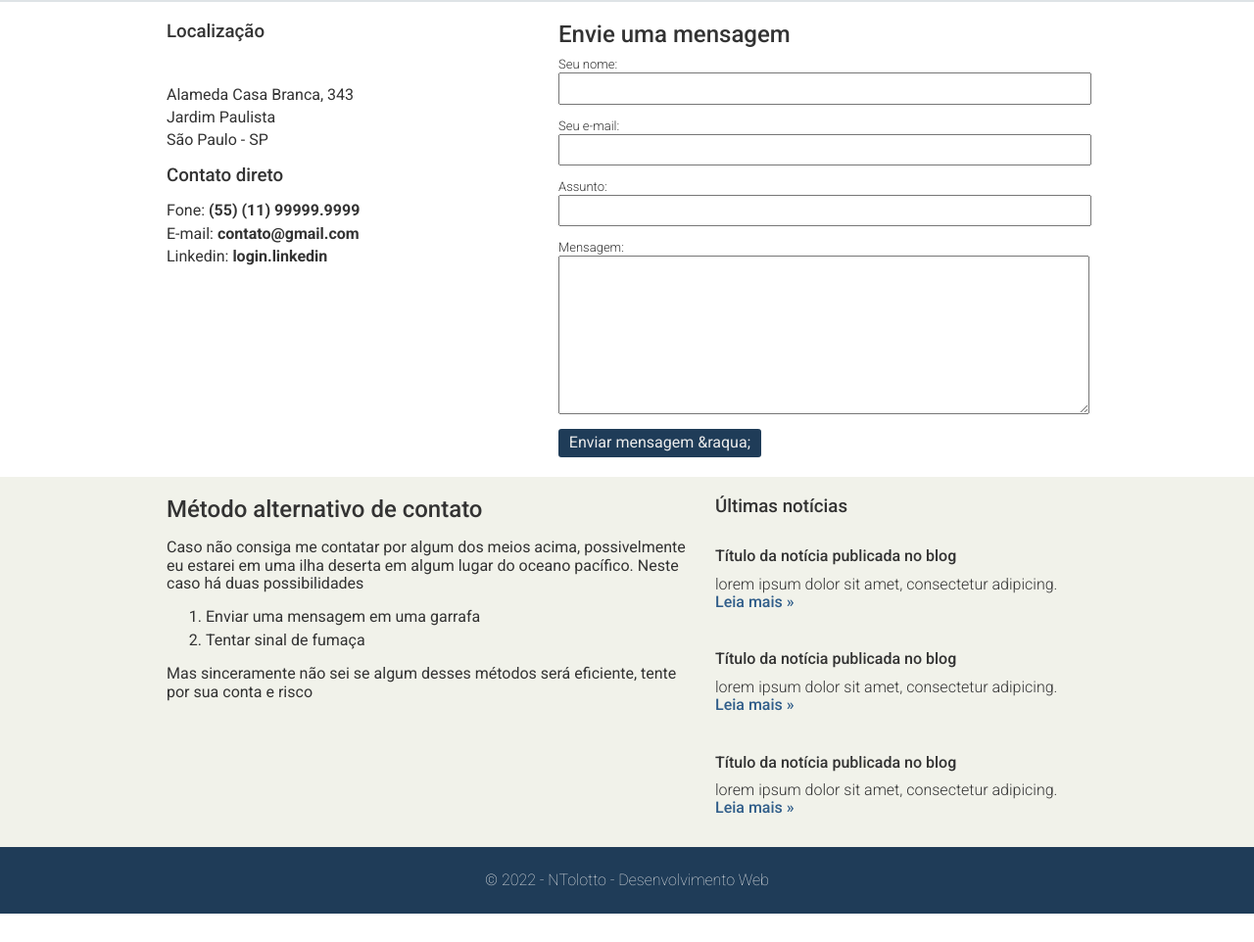
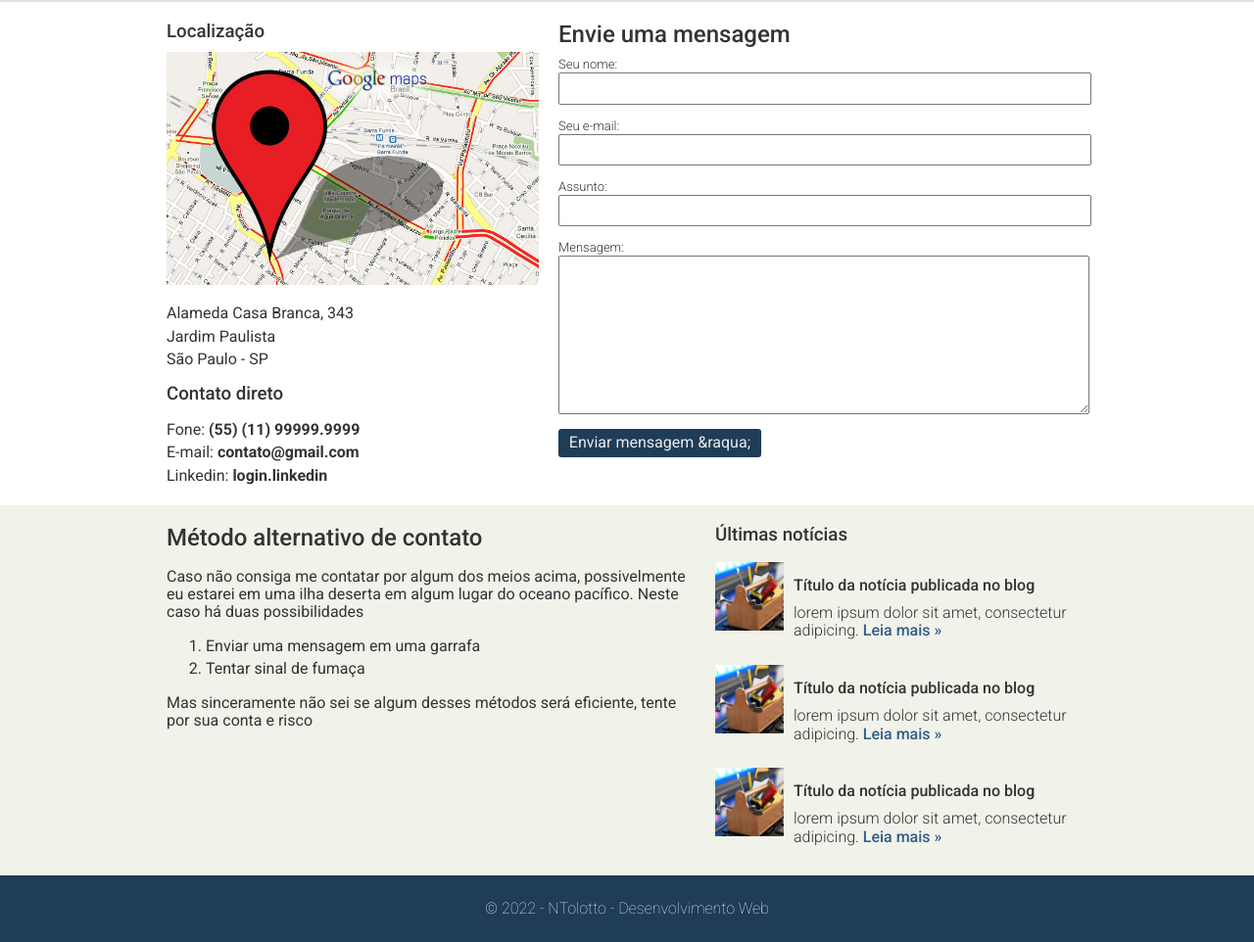
Before and after one commit to norimarjt/site-test, a plain HTML site: page contato.html in a window 1280 px wide. Shown: the part 70-1032 px from the top of the page at 98% size. Before the commit the page ends 1003 px from the top, so only its background shows below. Drawn offline with Linux system fonts and the light colour scheme.

Commit message:
Update contato.html

```diff
--- a/contato.html
+++ b/contato.html
@@ -34,7 +34,7 @@
 			<section>
 				<div class="coluna col5 sidebar">
 					<h3>Localização</h3>
-					<img src="img/mapa.jpg" alt="" />
+					<img src="mapa.jpg" alt="" />
 					<ul class="sem-marcador sem-padding">
 						<li>Alameda Casa Branca, 343</li>
 						<li>Jardim Paulista</li>
@@ -80,17 +80,17 @@
 				<h3>Últimas notícias</h3>
 				<ul class="sem-marcador sem-padding noticias">
 					<li>
-						<img src="img/thumb-pequena.jpg" alt="" />
+						<img src="thumb-pequena.jpg" alt="" />
 						<h4>Título da notícia publicada no blog</h4>
 						<p>lorem ipsum dolor sit amet, consectetur adipicing. <a href="">Leia mais &raquo;</a></p>
 					</li>
 					<li>
-						<img src="img/thumb-pequena.jpg" alt="" />
+						<img src="thumb-pequena.jpg" alt="" />
 						<h4>Título da notícia publicada no blog</h4>
 						<p>lorem ipsum dolor sit amet, consectetur adipicing. <a href="">Leia mais &raquo;</a></p>
 					</li>
 					<li>
-						<img src="img/thumb-pequena.jpg" alt="" />
+						<img src="thumb-pequena.jpg" alt="" />
 						<h4>Título da notícia publicada no blog</h4>
 						<p>lorem ipsum dolor sit amet, consectetur adipicing. <a href="">Leia mais &raquo;</a></p>
 					</li>
```
